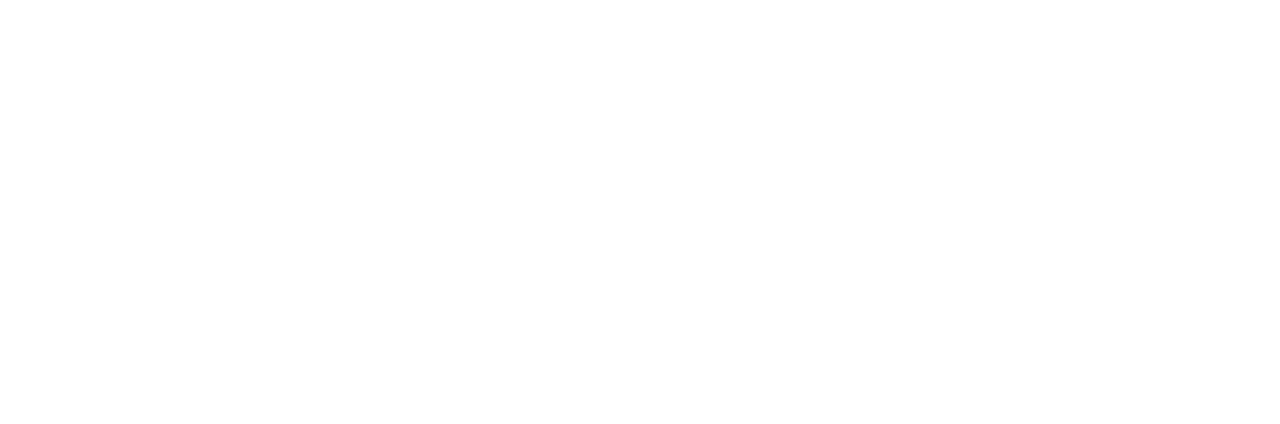
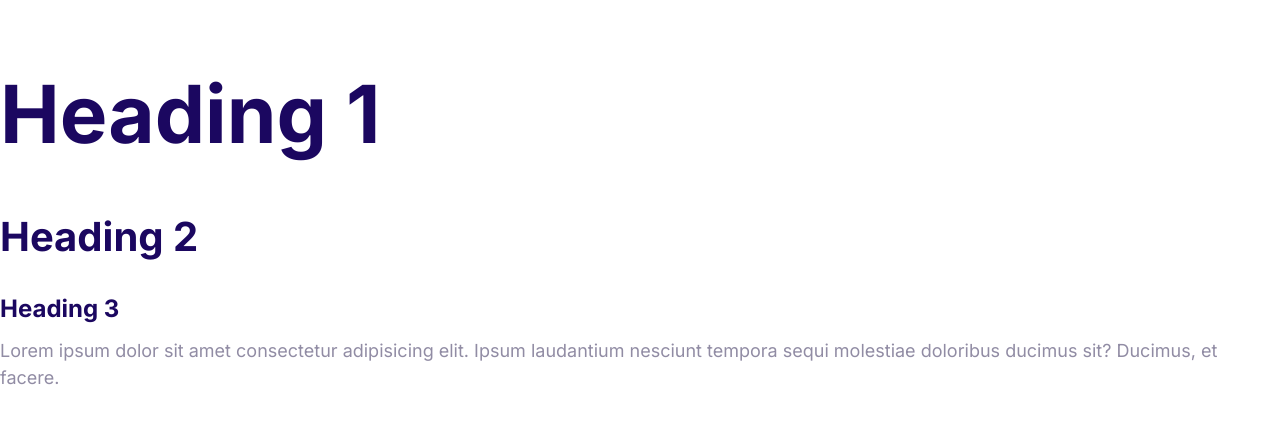
Before and after one commit to Daniellach/moshify-course_project, a plain HTML site: page index.html in a window 1280 px wide. Drawn offline with Linux system fonts and the light colour scheme.

Commit message:
defined styles for the fonts

```diff
--- a/CSS/styles.css
+++ b/CSS/styles.css
@@ -1,7 +1,61 @@
 :root {
---color-primary: #2548ff;
---color-secondary: #00d9ff;
---color-accent: #ff3400;
---color-headings: #1b0760;
---color-body: #918ca4;
+  --color-primary: #2548ff;
+  --color-secondary: #00d9ff;
+  --color-accent: #ff3400;
+  --color-headings: #1b0760;
+  --color-body: #918ca4;
 }
+
+html {
+  /* 62.5% of 16px = 10px */
+  font-size: 62.5%;
+}
+
+body {
+  font-family: Inter, Arial, Helvetica, sans-serif;
+  color: var(--color-body);
+  font-size: 2.4rem;
+  line-height: 1.5;
+}
+
+h1,
+h2,
+h3 {
+  color: var(--color-headings);
+  margin-bottom: 1rem;
+}
+
+h1 {
+  /* 1 x font size of the html element */
+  font-size: 7rem;
+}
+
+h2 {
+  font-size: 4rem;
+}
+
+h3 {
+  font-size: 3rem;
+}
+
+p {
+  margin-top: 0;
+}
+
+@media screen and (min-width: 1024px) {
+  body {
+    font-size: 1.8rem;
+  }
+
+  h1 {
+    font-size: 8rem;
+  }
+
+  h2 {
+    font-size: 4rem;
+  }
+
+  h3 {
+    font-size: 2.4rem;
+  }
+}
--- a/index.html
+++ b/index.html
@@ -1,13 +1,27 @@
 <!DOCTYPE html>
 <html lang="en">
-<head>
-    <meta charset="UTF-8">
-    <meta name="viewport" content="width=device-width, initial-scale=1.0">
+  <head>
+    <meta charset="UTF-8" />
+    <meta name="viewport" content="width=device-width, initial-scale=1.0" />
     <title>Document</title>
-    <link rel="stylesheet" href="CSS/normalize.css">
-    <link rel="stylesheet" href="CSS/styles.css">
-</head>
-<body>
+    <link rel="preconnect" href="https://fonts.googleapis.com" />
+    <link rel="preconnect" href="https://fonts.gstatic.com" crossorigin />
+    <link
+      href="https://fonts.googleapis.com/css2?family=Inter:ital,opsz,wght@0,14..32,100..900;1,14..32,100..900&display=swap"
+      rel="stylesheet"
+    />
+    <link rel="stylesheet" href="CSS/normalize.css" />
+    <link rel="stylesheet" href="CSS/styles.css" />
+  </head>
 
-</body>
+  <body>
+    <h1>Heading 1</h1>
+    <h2>Heading 2</h2>
+    <h3>Heading 3</h3>
+    <p>
+      Lorem ipsum dolor sit amet consectetur adipisicing elit. Ipsum laudantium
+      nesciunt tempora sequi molestiae doloribus ducimus sit? Ducimus, et
+      facere.
+    </p>
+  </body>
 </html>
```
